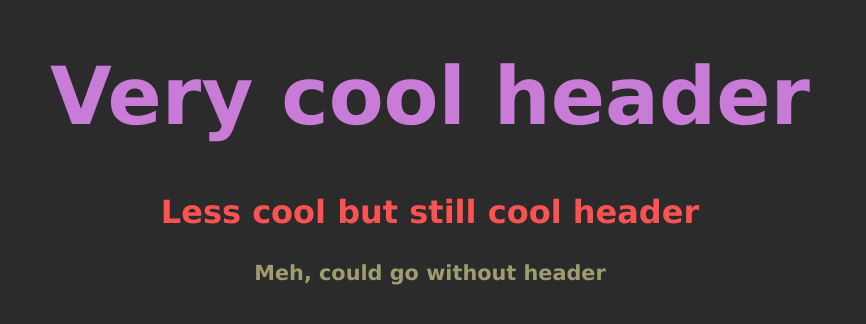
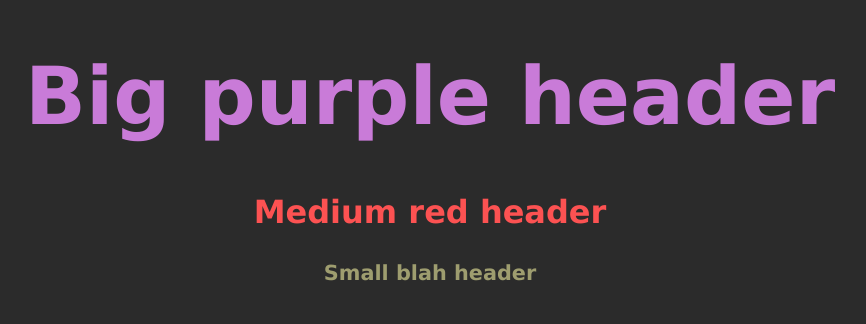
Before and after one commit to kyupin64/source-control-project, a plain HTML site: page index.html in a window 1280 px wide. Shown: the whole page, without its empty margins (210-1076 px from the left). Drawn offline with Linux system fonts and the light colour scheme.

Commit message:
Modify headers in index.html

```diff
--- a/index.html
+++ b/index.html
@@ -8,9 +8,9 @@
     </head>
     <body>
 
-        <h1>Very cool header</h1>
-        <h2>Less cool but still cool header</h2>
-        <h3>Meh, could go without header</h3>
+        <h1>Big purple header</h1>
+        <h2>Medium red header</h2>
+        <h3>Small blah header</h3>
 
     </body>
 </html>
```
